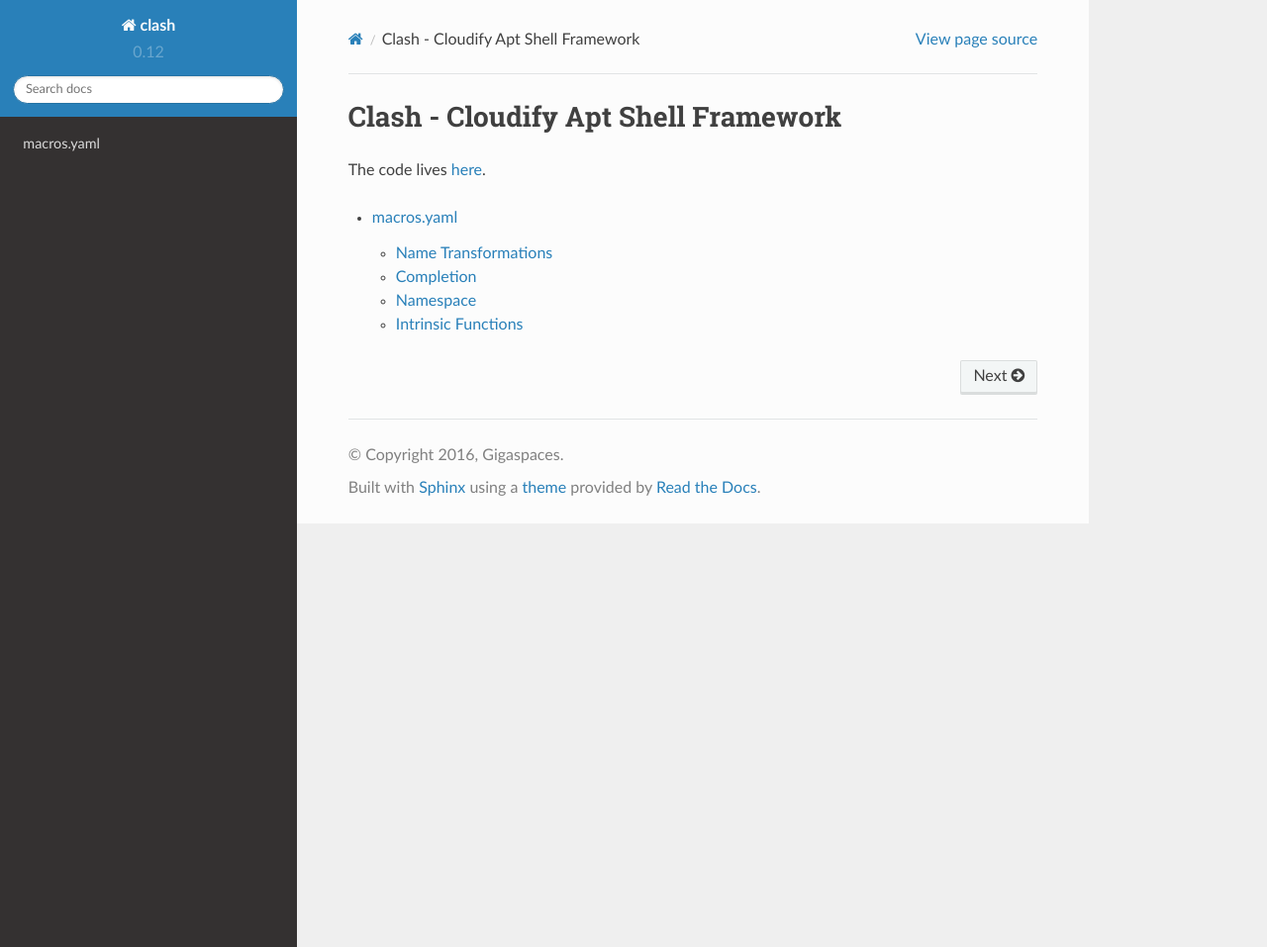
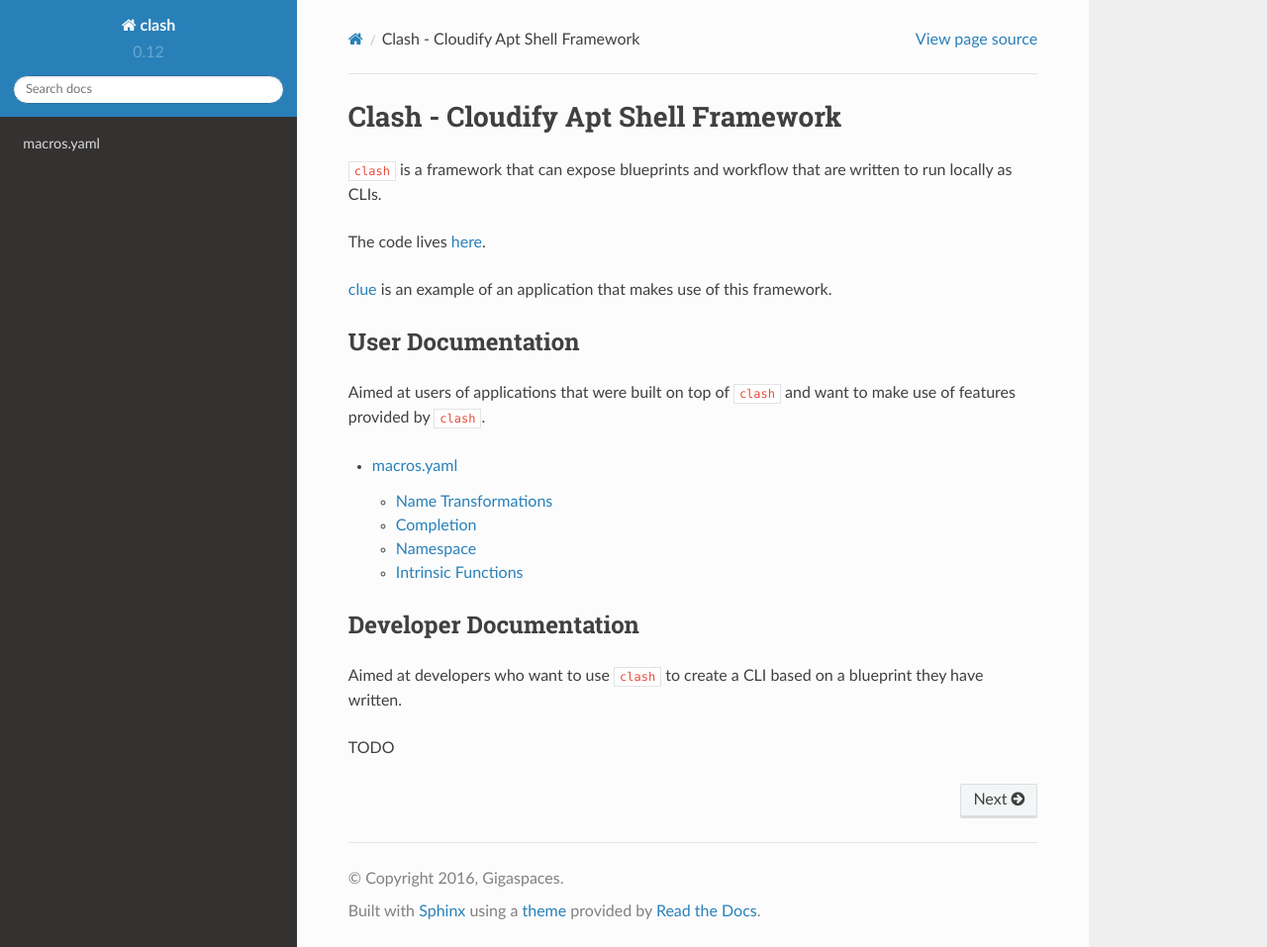
Before and after one commit to cloudify-cosmo/clash, a Sphinx documentation site: the page built from docs/index.rst, in a window 1280 px wide and 957 px high. Shown: the whole window at 99% size. Built offline with Sphinx 7.4.7 and the Read the Docs theme 2.0.0, drawn with Linux system fonts in a browser that asks for light colours; the version number is read from the project's files by our own code.

Commit message:
update docs

```diff
--- a/docs/index.rst
+++ b/docs/index.rst
@@ -1,9 +1,27 @@
 Clash - Cloudify Apt Shell Framework
 ====================================
 
+``clash`` is a framework that can expose blueprints and workflow that are written
+to run locally as CLIs.
+
 The code lives `here <https://github.com/dankilman/clash>`_.
+
+`clue <https://clue.readthedocs.org>`_ is an example of an application that makes
+use of this framework.
+
+User Documentation
+------------------
+Aimed at users of applications that were built on top of ``clash`` and want
+to make use of features provided by ``clash``.
 
 .. toctree::
     :maxdepth: 3
 
     macros_yaml
+
+Developer Documentation
+-----------------------
+Aimed at developers who want to use ``clash`` to create a CLI based on a
+blueprint they have written.
+
+TODO
```
Also changed, not shown: README.md (added, +6 -0 lines).
